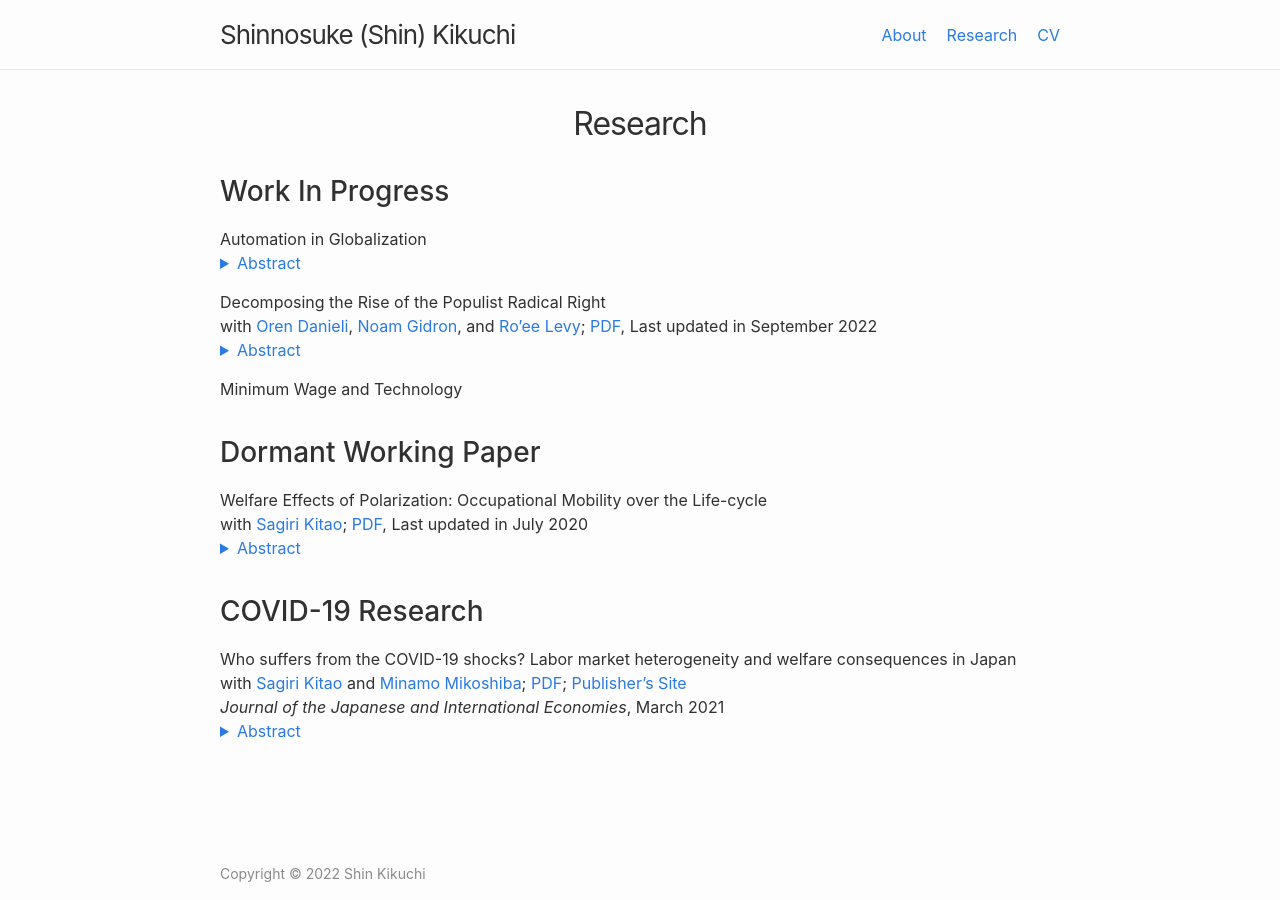
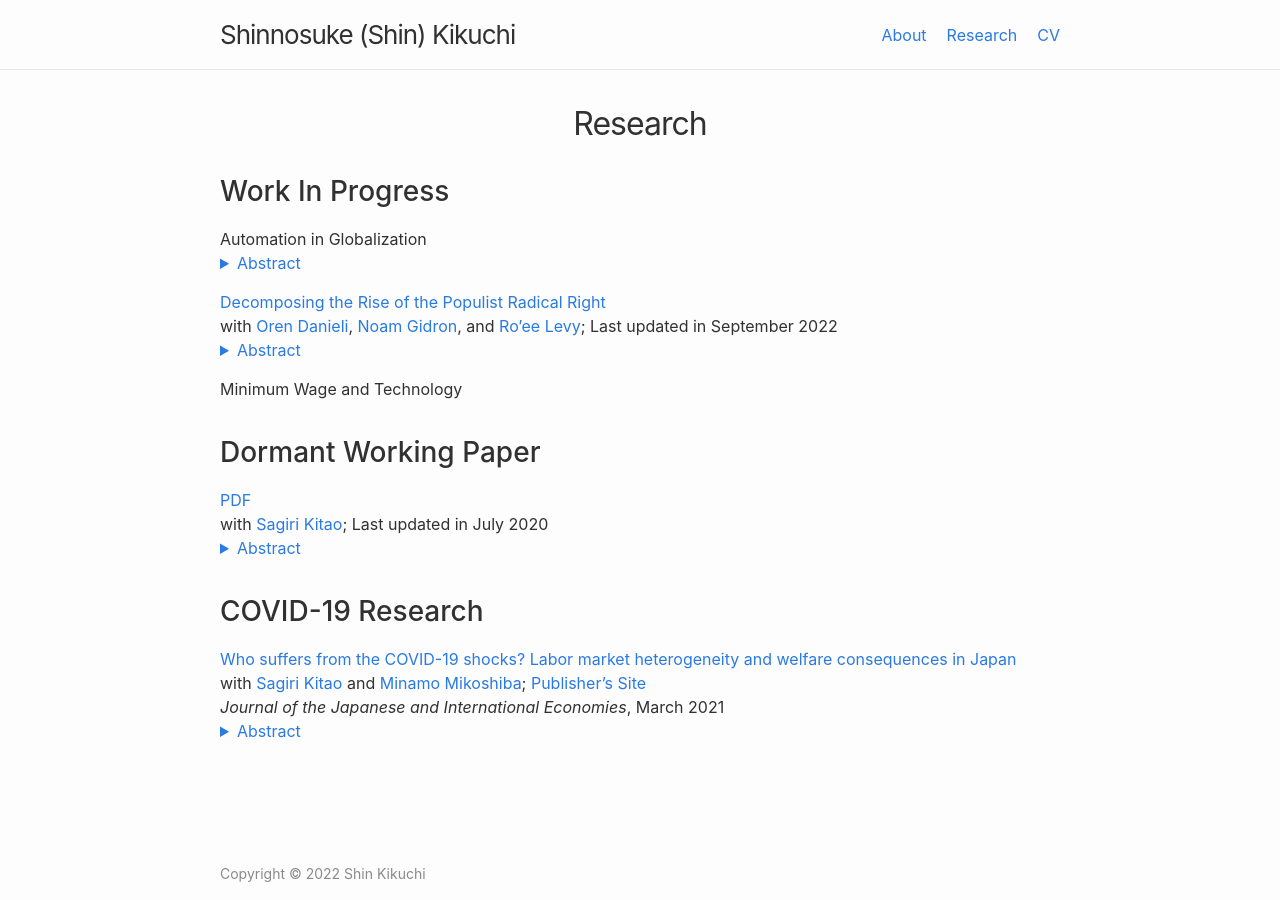
Before and after one commit to shinnkikuchi/shinnkikuchi.github.io, a Jekyll site: the page built from research.md, in a window 1280 px wide. Built offline with Jekyll 4.4.1, drawn with Linux system fonts in a browser that asks for light colours.

Commit message:
Update research.md

```diff
--- a/research.md
+++ b/research.md
@@ -14,9 +14,9 @@ Automation in Globalization<br>
 
 </details>
 
-
-Decomposing the Rise of the Populist Radical Right<br>
-with <a href="https://www.orendanieli.com/home" target="_blank">Oren Danieli</a>, <a href="https://scholar.harvard.edu/gidron/home" target="_blank">Noam Gidron</a>, and <a href="https://www.roeelevy.com/" target="_blank">Ro'ee Levy</a>; <a href="/files/research/DGKL-Populism.pdf" target="_blank">PDF</a>, Last updated in September 2022<br>
+<a href="/files/research/DGKL-Populism.pdf" target="_blank">Decomposing the Rise of the Populist Radical Right</a>
+<br>
+with <a href="https://www.orendanieli.com/home" target="_blank">Oren Danieli</a>, <a href="https://scholar.harvard.edu/gidron/home" target="_blank">Noam Gidron</a>, and <a href="https://www.roeelevy.com/" target="_blank">Ro'ee Levy</a>; Last updated in September 2022<br>
 <details style="margin-bottom: 15px; margin-top: -15px">
 	<summary style="color: #2a7ae2">Abstract</summary>
 
@@ -28,8 +28,8 @@ Minimum Wage and Technology<br>
 
 ## Dormant Working Paper
 
-Welfare Effects of Polarization: Occupational Mobility over the Life-cycle<br>
-with <a href="https://sites.google.com/site/sagirikitao/home" target="_blank">Sagiri Kitao</a>; <a href="/files/research/KK-ROBOT.pdf" target="_blank">PDF</a>, Last updated in July 2020<br>
+<a href="/files/research/KK-ROBOT.pdf" target="_blank"><a href="/files/research/KK-ROBOT.pdf" target="_blank">PDF</a></a><br>
+with <a href="https://sites.google.com/site/sagirikitao/home" target="_blank">Sagiri Kitao</a>; Last updated in July 2020<br>
 <details style="margin-bottom: 15px; margin-top: -15px">
 	<summary style="color: #2a7ae2">Abstract</summary>
 
@@ -40,8 +40,8 @@ with <a href="https://sites.google.com/site/sagirikitao/home" target="_blank">Sa
 ## COVID-19 Research
 
 
-Who suffers from the COVID-19 shocks? Labor market heterogeneity and welfare consequences in Japan<br>
-with <a href="https://sites.google.com/site/sagirikitao/home?authuser=0" target="_blank">Sagiri Kitao</a> and <a href="https://sites.google.com/view/minamomikoshiba/home" target="_blank">Minamo Mikoshiba</a>; <a href="/files/research/KKM-COVID19.pdf">PDF</a>; <a href="https://www.sciencedirect.com/science/article/pii/S088915832030054X">Publisher's Site</a> <br>
+<a href="/files/research/KKM-COVID19.pdf">Who suffers from the COVID-19 shocks? Labor market heterogeneity and welfare consequences in Japan</a><br>
+with <a href="https://sites.google.com/site/sagirikitao/home?authuser=0" target="_blank">Sagiri Kitao</a> and <a href="https://sites.google.com/view/minamomikoshiba/home" target="_blank">Minamo Mikoshiba</a>; <a href="https://www.sciencedirect.com/science/article/pii/S088915832030054X">Publisher's Site</a> <br>
 *Journal of the Japanese and International  Economies*, March 2021<br>
 <details style="margin-bottom: 15px; margin-top: -15px">
 	<summary style="color: #2a7ae2">Abstract</summary>
```
